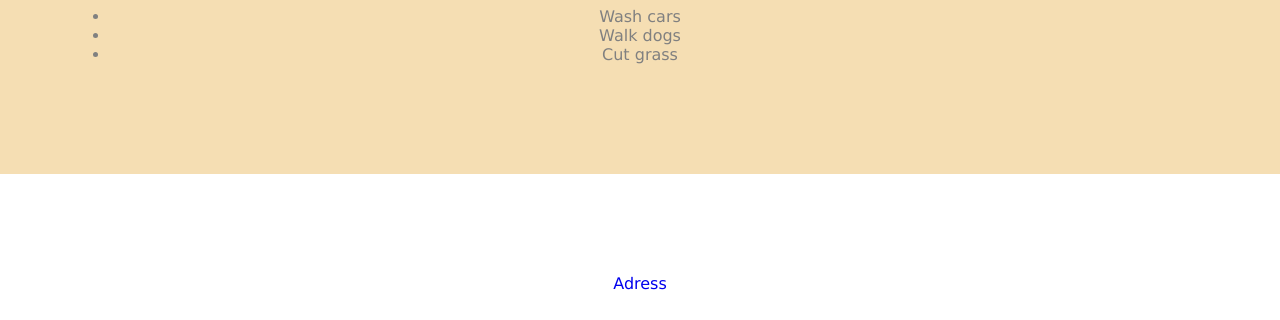
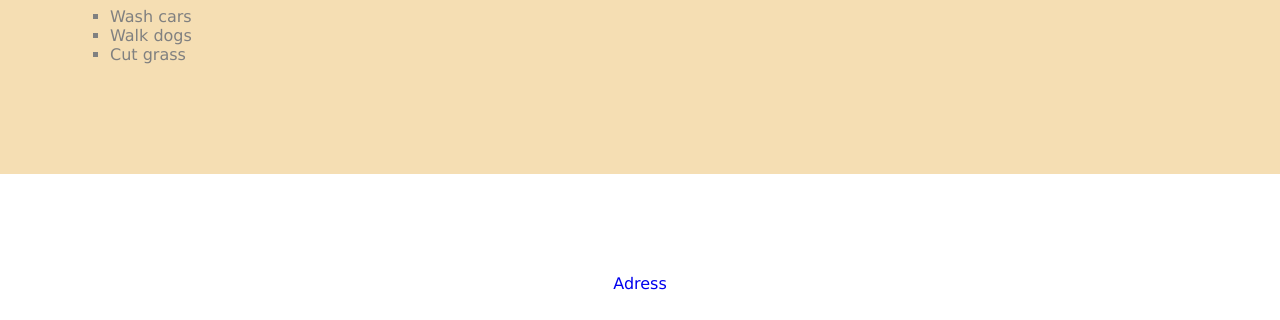
Before and after one commit to michalweclawik/HTML-CSS-RECAP, a plain HTML site: page index.html in a window 1280 px wide. Shown: the part 359-679 px from the top of the page. Drawn offline with Linux system fonts and the light colour scheme.

Commit message:
second commit

```diff
--- a/style.css
+++ b/style.css
@@ -20,7 +20,6 @@ h1 {
 }
 main {
   color: black;
-  text-align: center;
   background-color: wheat;
   padding: 100px;
 }
@@ -28,7 +27,7 @@ main {
 #list {
   padding: 10px;
   color: grey;
-  text-decoration: none;
+  list-style-type: square;
 }
 
 footer {
```
